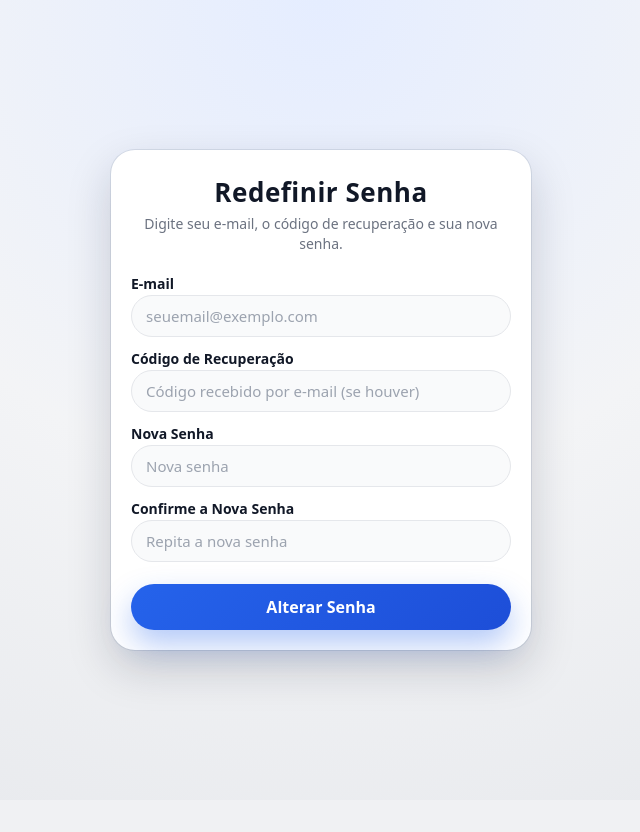
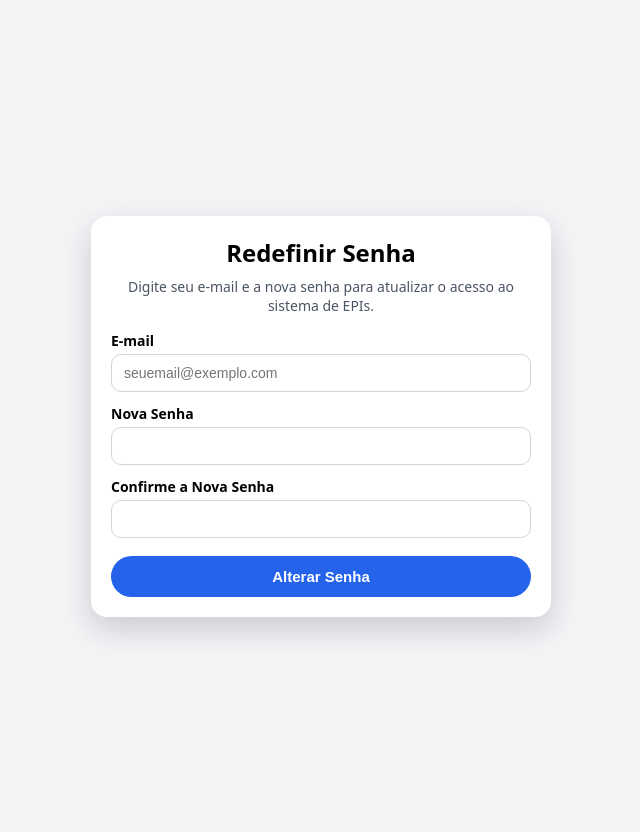
Before and after one commit to otaviorm/password-reset, a Python web app: template templates/reset_password.html in a window 1280 px wide. Shown: the whole page, without its empty margins (319-959 px from the left). Before the commit the page ends 685 px from the top, so only its background shows below. Run offline with Jinja, Linux system fonts and the light colour scheme; the template is opened without the code that fills it, so the values that code supplies are empty.

Commit message:
n aguento mais

```diff
--- a/requirements.txt
+++ b/requirements.txt
@@ -1,2 +1,2 @@
 flask==3.1.0
-gunicorn==23.0.0
+requests==2.32.3
--- a/templates/reset_password.html
+++ b/templates/reset_password.html
@@ -5,191 +5,81 @@
   <title>Redefinir Senha</title>
   <meta name="viewport" content="width=device-width, initial-scale=1" />
   <style>
-    :root {
-      --bg: #f3f4f6;
-      --card-bg: #ffffff;
-      --primary: #2563eb;
-      --primary-hover: #1d4ed8;
-      --text-main: #111827;
-      --text-muted: #6b7280;
-      --border: #e5e7eb;
-      --radius: 16px;
-    }
-
-    * {
-      box-sizing: border-box;
+    body {
       margin: 0;
-      padding: 0;
-      font-family: system-ui, -apple-system, BlinkMacSystemFont, "SF Pro Text",
-        "Helvetica Neue", Arial, sans-serif;
-    }
-
-    body {
-      background: radial-gradient(circle at top, #e5edff, #f3f4f6 48%, #e5e7eb 100%);
+      font-family: system-ui, -apple-system, BlinkMacSystemFont, "Segoe UI", sans-serif;
+      background: #f3f4f6;
       min-height: 100vh;
       display: flex;
       align-items: center;
       justify-content: center;
       padding: 16px;
     }
-
     .card {
+      background: #ffffff;
+      border-radius: 16px;
+      padding: 20px;
+      max-width: 420px;
       width: 100%;
-      max-width: 420px;
-      background: var(--card-bg);
-      border-radius: 24px;
-      box-shadow:
-        0 18px 45px rgba(15, 23, 42, 0.18),
-        0 0 0 1px rgba(148, 163, 184, 0.25);
-      padding: 24px 20px 20px;
+      box-shadow: 0 12px 30px rgba(15, 23, 42, 0.18);
     }
-
-    .title {
-      font-size: 26px;
-      font-weight: 800;
-      letter-spacing: 0.02em;
-      color: var(--text-main);
+    h1 {
+      font-size: 24px;
+      margin: 0 0 8px;
       text-align: center;
-      margin-bottom: 4px;
     }
-
-    .subtitle {
+    p {
       font-size: 14px;
-      color: var(--text-muted);
+      color: #4b5563;
       text-align: center;
-      margin-bottom: 20px;
-      line-height: 1.4;
+      margin: 0 0 16px;
     }
-
-    form {
-      display: flex;
-      flex-direction: column;
-      gap: 12px;
-    }
-
     label {
       font-size: 14px;
       font-weight: 600;
-      color: var(--text-main);
-      margin-bottom: 2px;
       display: block;
+      margin-top: 12px;
+      margin-bottom: 4px;
     }
-
     input {
       width: 100%;
-      border-radius: 999px;
-      border: 1px solid var(--border);
-      padding: 10px 14px;
-      font-size: 15px;
-      outline: none;
-      transition: border-color 0.15s ease, box-shadow 0.15s ease,
-        background-color 0.15s ease;
-      background-color: #f9fafb;
+      padding: 10px 12px;
+      border-radius: 10px;
+      border: 1px solid #d1d5db;
+      font-size: 14px;
+      box-sizing: border-box;
     }
-
-    input:focus {
-      border-color: var(--primary);
-      box-shadow: 0 0 0 1px rgba(37, 99, 235, 0.2);
-      background-color: #ffffff;
-    }
-
-    input::placeholder {
-      color: #9ca3af;
-    }
-
-    .field-group {
-      display: flex;
-      flex-direction: column;
-    }
-
     button {
-      margin-top: 10px;
+      margin-top: 18px;
       width: 100%;
+      padding: 12px;
       border: none;
       border-radius: 999px;
-      padding: 12px 16px;
-      font-size: 16px;
-      font-weight: 700;
-      color: #ffffff;
-      background: linear-gradient(135deg, var(--primary), #1d4ed8);
-      box-shadow: 0 14px 30px rgba(37, 99, 235, 0.35);
-      cursor: pointer;
-      transition: transform 0.12s ease, box-shadow 0.12s ease,
-        background 0.15s ease;
+      font-size: 15px;
+      font-weight: 600;
+      color: white;
+      background: #2563eb;
     }
-
     button:active {
       transform: translateY(1px);
-      box-shadow: 0 10px 22px rgba(37, 99, 235, 0.3);
-    }
-
-    button:hover {
-      background: linear-gradient(135deg, var(--primary-hover), #1d4ed8);
-    }
-
-    @media (max-width: 480px) {
-      .card {
-        border-radius: 20px;
-        padding: 20px 16px 16px;
-      }
-      .title {
-        font-size: 24px;
-      }
+      background: #1d4ed8;
     }
   </style>
 </head>
 <body>
   <div class="card">
-    <h1 class="title">Redefinir Senha</h1>
-    <p class="subtitle">
-      Digite seu e-mail, o código de recuperação e sua nova senha.
-    </p>
+    <h1>Redefinir Senha</h1>
+    <p>Digite seu e-mail e a nova senha para atualizar o acesso ao sistema de EPIs.</p>
 
-    <form method="POST" action="/reset">
-      <div class="field-group">
-        <label for="email">E-mail</label>
-        <input
-          id="email"
-          name="email"
-          type="email"
-          placeholder="seuemail@exemplo.com"
-          required
-        />
-      </div>
+    <form method="POST" action="/api/reset_password/reset">
+      <label for="email">E-mail</label>
+      <input id="email" name="email" type="email" placeholder="seuemail@exemplo.com" required />
 
-      <div class="field-group">
-        <label for="code">Código de Recuperação</label>
-        <input
-          id="code"
-          name="code"
-          type="text"
-          inputmode="numeric"
-          pattern="[0-9]{6,8}"
-          placeholder="Código recebido por e-mail (se houver)"
-        />
-      </div>
+      <label for="new_password">Nova Senha</label>
+      <input id="new_password" name="new_password" type="password" required />
 
-      <div class="field-group">
-        <label for="new_password">Nova Senha</label>
-        <input
-          id="new_password"
-          name="new_password"
-          type="password"
-          placeholder="Nova senha"
-          required
-        />
-      </div>
-
-      <div class="field-group">
-        <label for="confirm_password">Confirme a Nova Senha</label>
-        <input
-          id="confirm_password"
-          name="confirm_password"
-          type="password"
-          placeholder="Repita a nova senha"
-          required
-        />
-      </div>
+      <label for="confirm_password">Confirme a Nova Senha</label>
+      <input id="confirm_password" name="confirm_password" type="password" required />
 
       <button type="submit">Alterar Senha</button>
     </form>
```
Also changed, not shown: api/reset_password.py (added, +73 -0 lines), app.py (deleted, +0 -7 lines), templates/message.html (+11 -27 lines), vercel.json (deleted).
